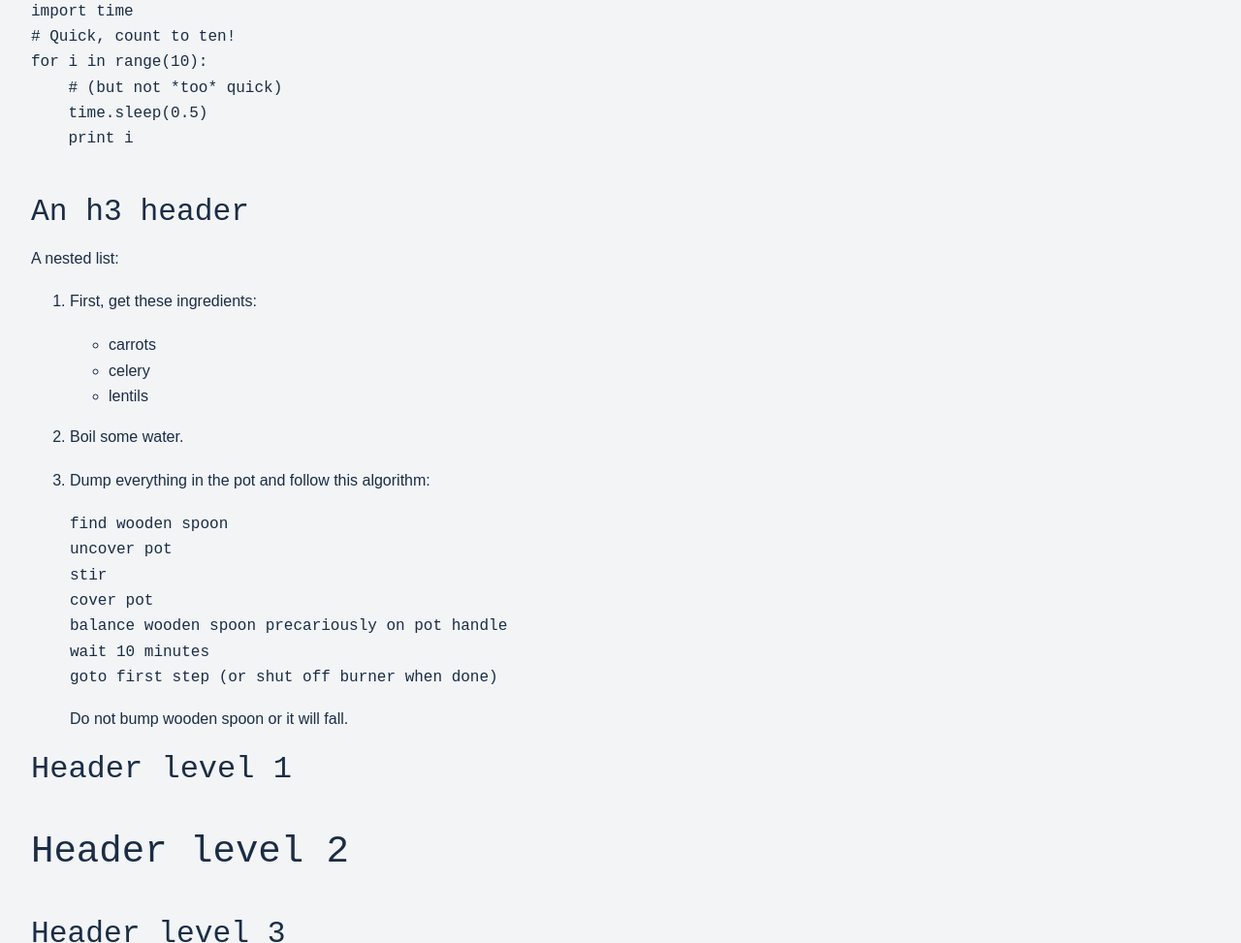
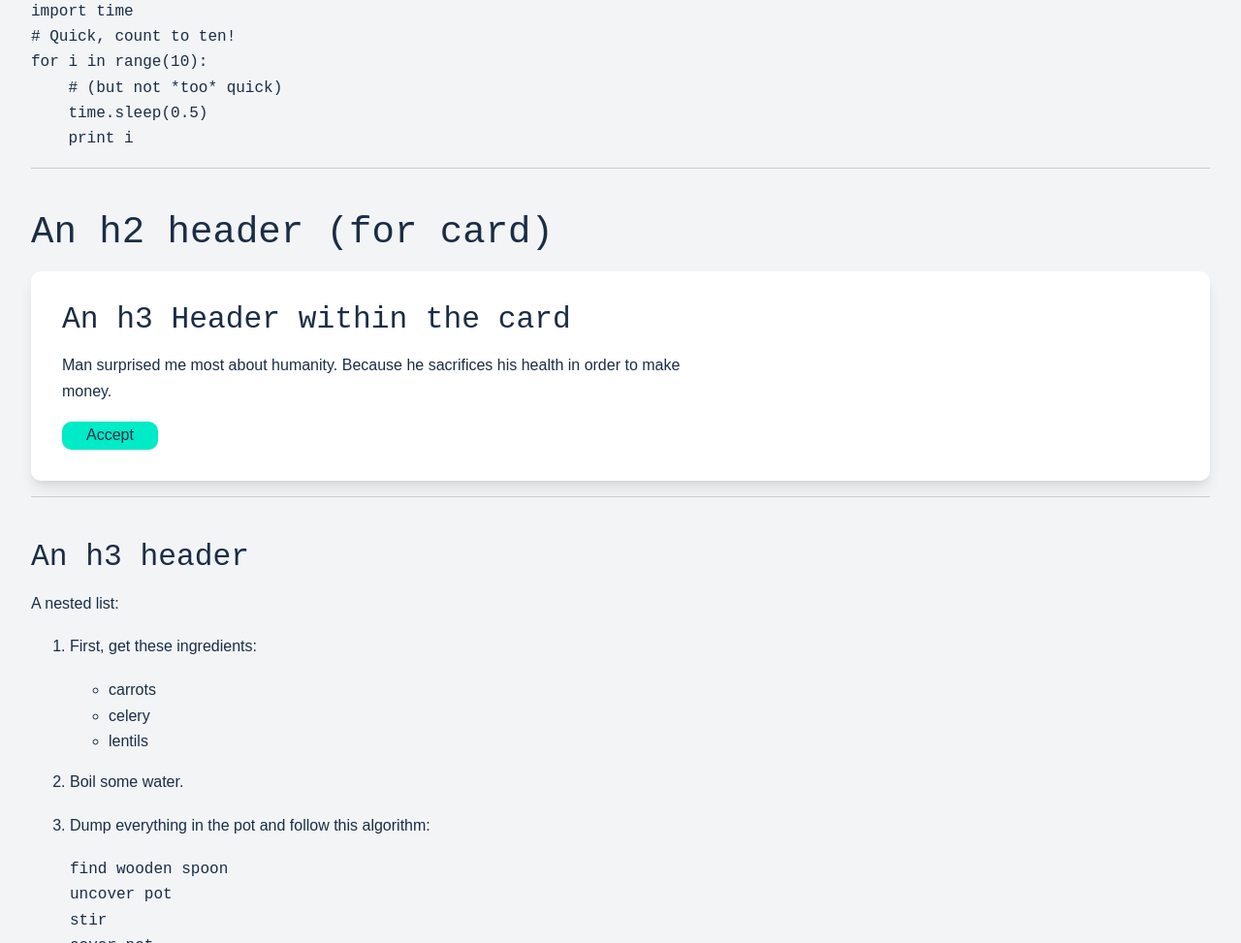
Before and after one commit to RockyKev/stripey.css, a website built with Parcel: page index.html in a window 1280 px wide. Shown: the part 1594-2567 px from the top of the page at 97% size. Built offline with nearby package versions, Linux system fonts and the light colour scheme.

Commit message:
added card

```diff
--- a/css/style.css
+++ b/css/style.css
@@ -7,6 +7,7 @@
     --darkBlue: #00214d;
     --grey: #bfbfbf;
     --lightGrey: #f2f4f6;
+    --white: #fff;
 
     /* Define colors intentions */
     --primary: var(--green);
@@ -17,6 +18,7 @@
     --lineColor: var(--grey);
 
     --line: solid 1px var(--lineColor);
+    --cardBg: var(--white);
 
     /* Type */
     --headingFont: 'Space Mono', monospace;
@@ -41,6 +43,7 @@
     /* Positioning */
     --containerPadding: 2.5%;
     --headerHeight: 3rem;
+    --borderRadius: 10px;
 }
 
 /* FROM type scale */
@@ -67,7 +70,6 @@ body {
     line-height: 1.65;
     background: var(--background);
     color: var(--textColor);
-    padding-bottom: 300px;
 }
 
 header {
@@ -131,7 +133,7 @@ blockquote {
     border-left: solid 1px var(--darkBlue);
     margin: 2em 1em;
     padding: 1em;
-    background: white;
+    background: var(--cardBg);
     box-shadow: var(--level-3);
 }
 
@@ -270,6 +272,21 @@ button:hover {
     padding: calc(3rem + var(--headerHeight)) var(--containerPadding);
 }
 
+.card {
+    padding: 2em;
+    background: var(--cardBg);
+    box-shadow: var(--level-3);
+    border-radius: var(--borderRadius);
+}
+
+.card > *:first-child {
+    margin-top: 0;
+}
+
+.card > *:last-child {
+    margin-bottom: 0;
+}
+
 /* Final Media Query */
 @media only screen and (min-width: 800px) {
     :root {
--- a/index.html
+++ b/index.html
@@ -127,6 +127,7 @@
             <pre><code>define foobar() {
     print &quot;Welcome to flavor country!&quot;;
 }</code></pre>
+
             <div class="sourceCode">
                 <pre
                     class="sourceCode python"
@@ -137,6 +138,20 @@
     time.sleep(<span class="fl">0.5</span>)
     <span class="bu">print</span> i</code></pre>
             </div>
+
+            <hr />
+            <h2>An h2 header (for card)</h2>
+
+            <div class="card">
+                <h3>An h3 Header within the card</h3>
+                <p>
+                    Man surprised me most about humanity. Because he sacrifices
+                    his health in order to make money.
+                </p>
+                <button>Accept</button>
+            </div>
+
+            <hr />
 
             <h3 id="an-h3-header">An h3 header</h3>
             <p>A nested list:</p>
```
Also changed, not shown: rockynotes.md (+23 -0 lines).
